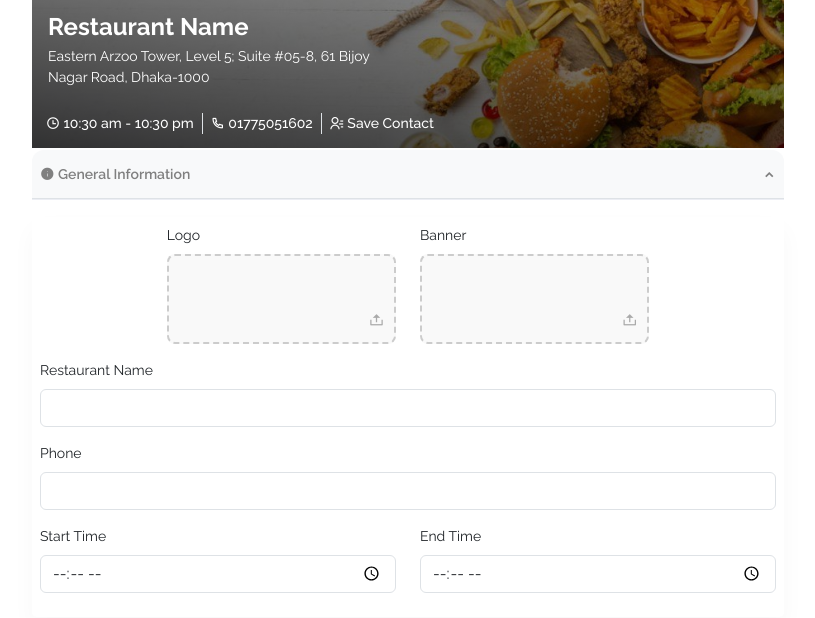
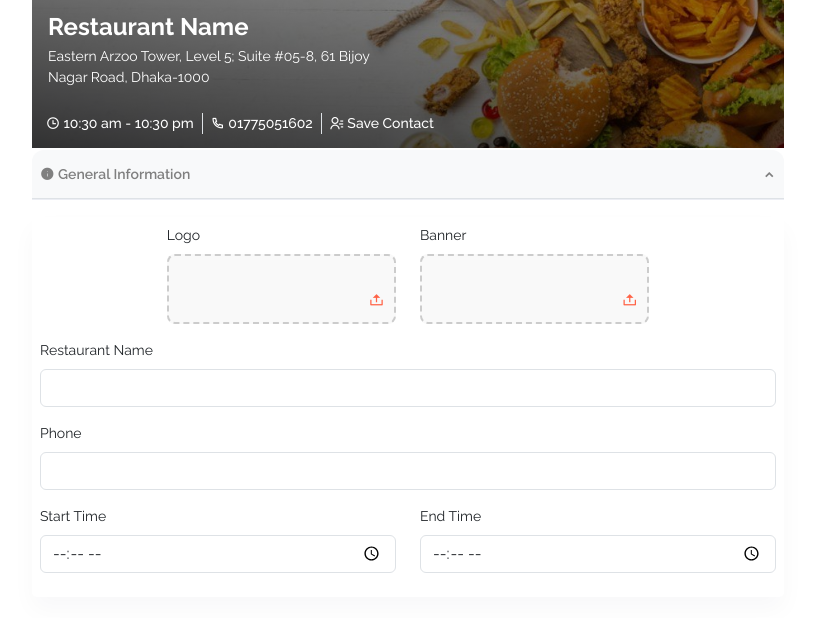
Before and after one commit to baijidhossain/restaurant-menu, a plain HTML site: page edit.html in a window 1280 px wide. Shown: the part 120-738 px from the top of the page, without its empty margins (232-1047 px from the left). Drawn offline with nearby package versions, Linux system fonts and the light colour scheme.

Commit message:
edit page design

```diff
--- a/edit.html
+++ b/edit.html
@@ -48,7 +48,7 @@
       border: 2px dashed #ccc;
       border-radius: 8px;
       width: 100%;
-      height: 90px;
+      height: 70px;
       /* Adjust as needed */
       display: flex;
       align-items: center;
@@ -88,7 +88,7 @@
 
     .icon {
       font-size: 15px;
-      /* color: #4a90e2; */
+      color: tomato;
       cursor: pointer;
       position: absolute;
       bottom: 10px;
```
